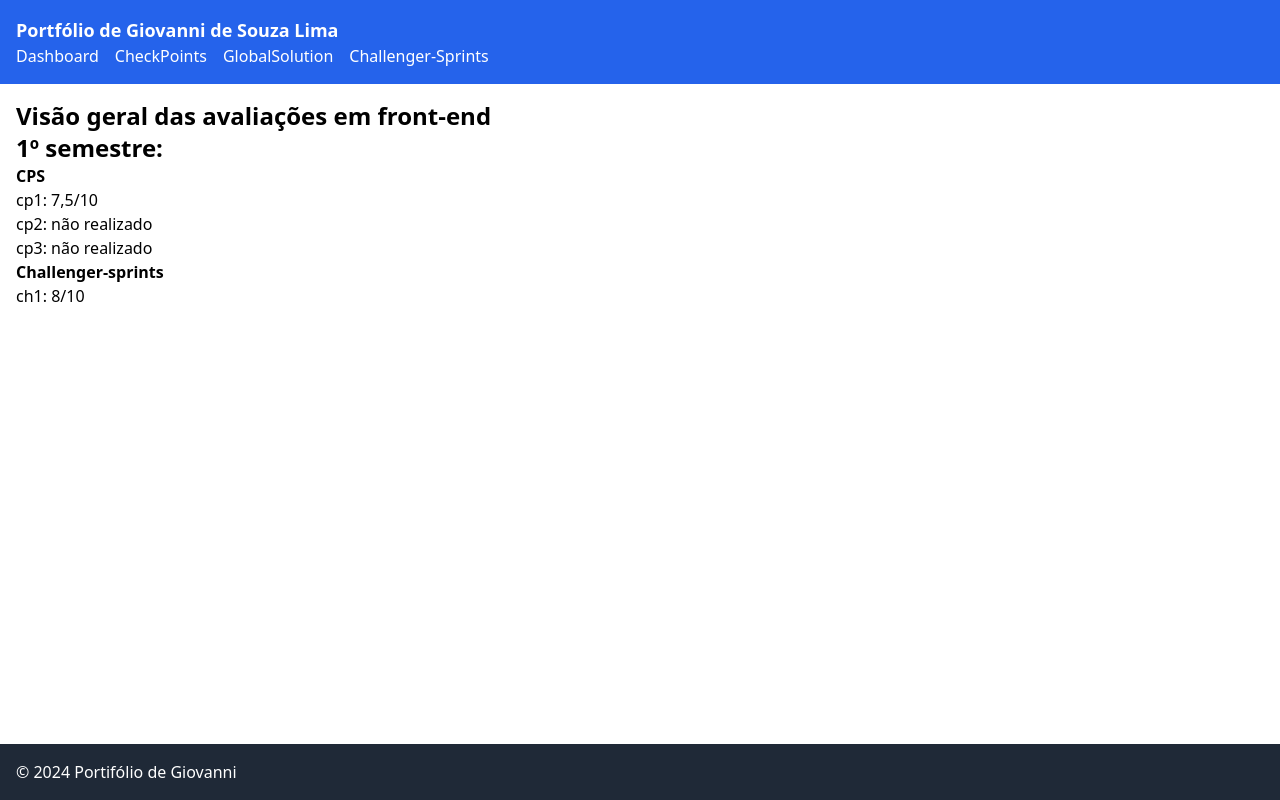
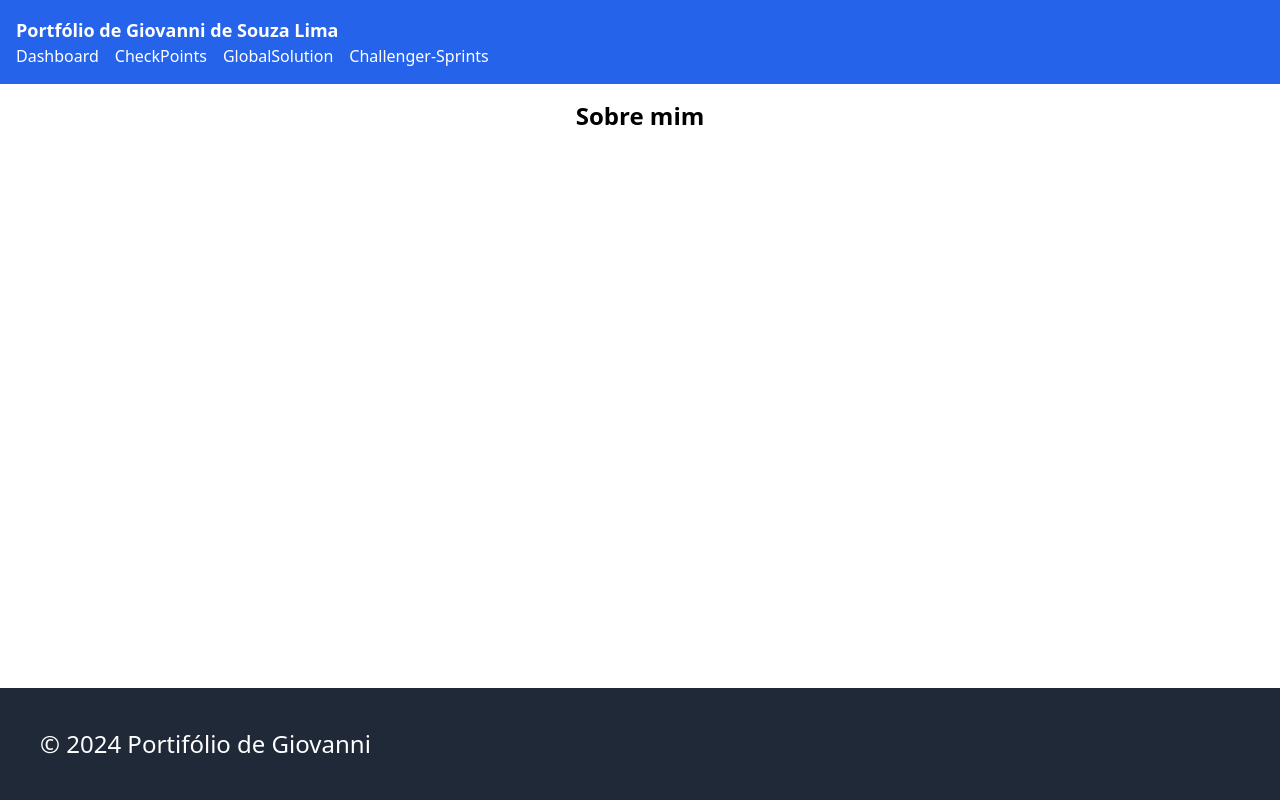
Before and after one commit to GiovanniSouzaL/cp6front-end, a Next.js app in the folder cp6front/: page / in a window 1280 px wide. Built offline with nearby package versions, Linux system fonts and the light colour scheme.

Commit message:
adição legal

```diff
--- a/cp6front/src/app/page.tsx
+++ b/cp6front/src/app/page.tsx
@@ -1,14 +1,7 @@
 export default function Home() {
   return (
     <div className="p-4">
-      <h1 className="text-2xl font-bold">Visão geral das avaliações em front-end</h1>
-      <h2 className="text-2xl font-bold">1º semestre:</h2>
-      <p className="font-bold">CPS</p>
-      <p>cp1: 7,5/10</p>
-      <p>cp2: não realizado</p>
-      <p>cp3: não realizado</p>
-      <p className="font-bold">Challenger-sprints</p>
-      <p>ch1: 8/10</p>
+      <h1 className="text-2xl font-bold text-center">Sobre mim</h1>
     </div>
   );
 }
--- a/cp6front/src/components/rodape.tsx
+++ b/cp6front/src/components/rodape.tsx
@@ -1,3 +1,3 @@
 export default function Rodape() {
-    return <footer className="p-4 bg-gray-800 text-white">© 2024 Portifólio de Giovanni</footer>;
+    return <footer className="p-10 bg-gray-800 text-white text-2xl ">© 2024 Portifólio de Giovanni</footer>;
   }
```
Also changed, not shown: cp6front/src/public/giovanni.jpg (added).
